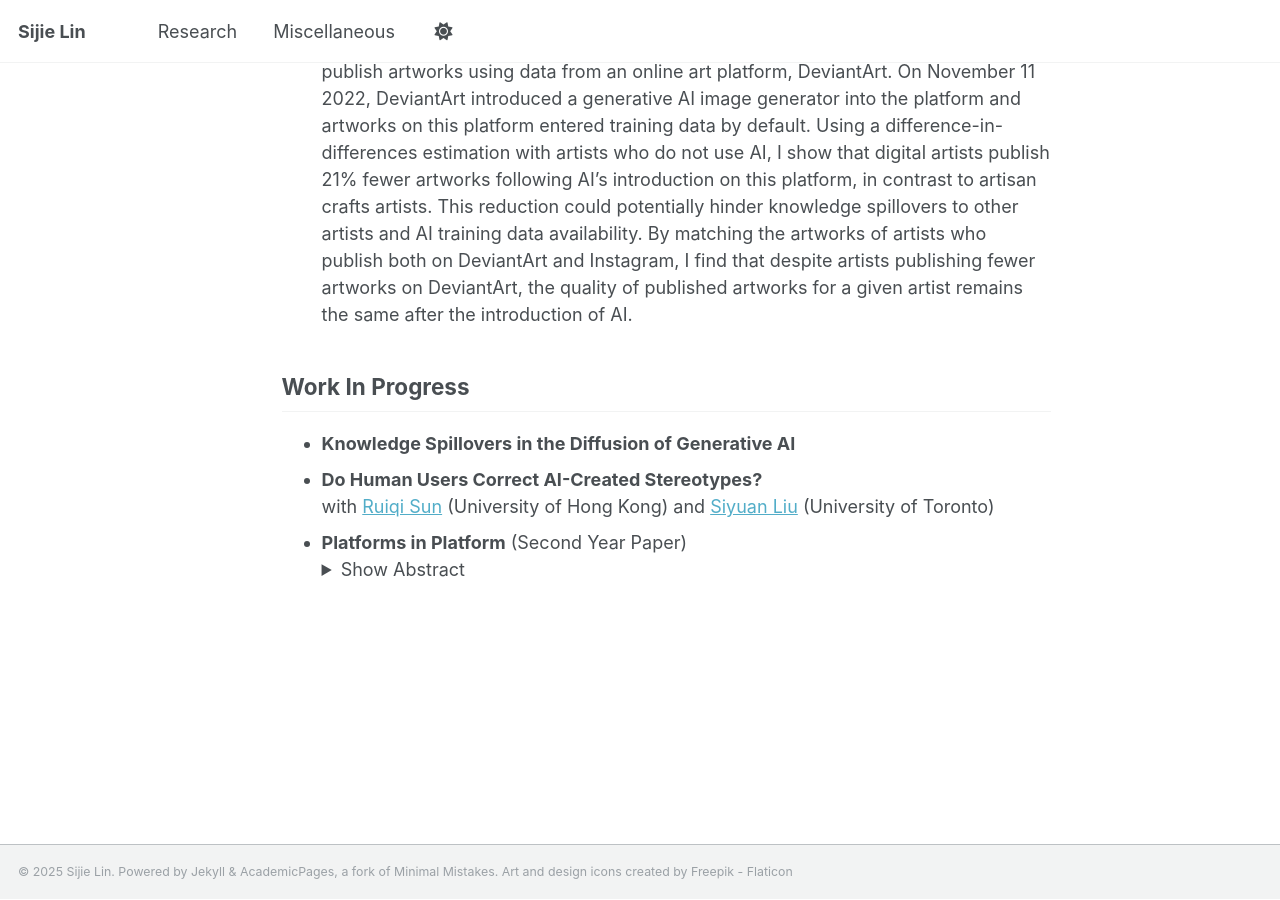
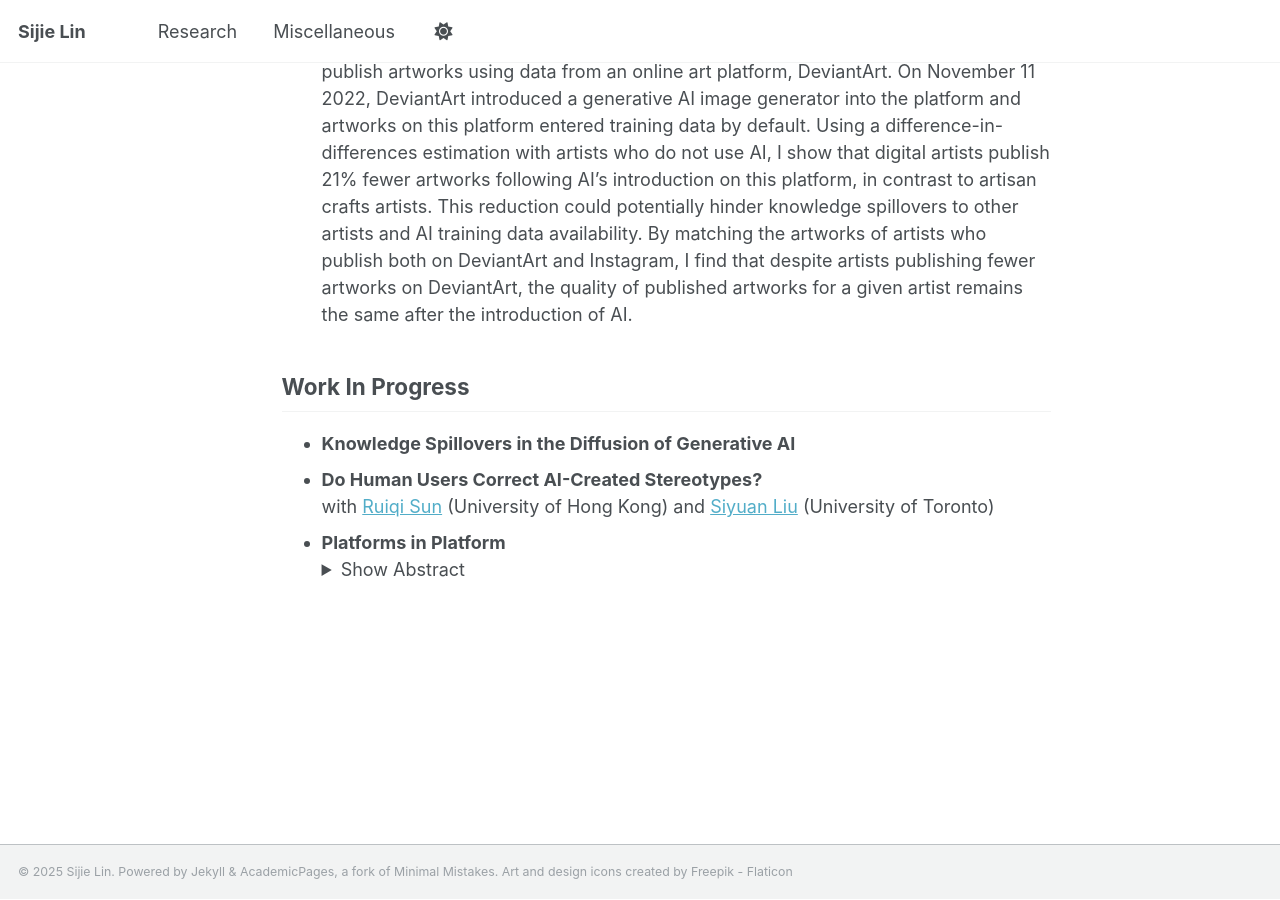
Before and after one commit to sijielin/sijielin.github.io, a Jekyll site: the page built from _pages/research.md, in a window 1280 px wide and 900 px high, scrolled down 884 px. Built offline with Jekyll 4.4.1, drawn with Linux system fonts in a browser that asks for light colours.

Commit message:
Update research.md

```diff
--- a/_pages/research.md
+++ b/_pages/research.md
@@ -21,7 +21,7 @@ author_profile: false
 - **Knowledge Spillovers in the Diffusion of Generative AI**
 - **Do Human Users Correct AI-Created Stereotypes?**<br>
   with [Ruiqi Sun](https://www.ruiqisun.com/) (University of Hong Kong) and [Siyuan Liu](http://www.siyuan-liu.com/) (University of Toronto)
-- **Platforms in Platform** (Second Year Paper)
+- **Platforms in Platform**
   <details>
     <summary>Show Abstract</summary>
     <p>
```
